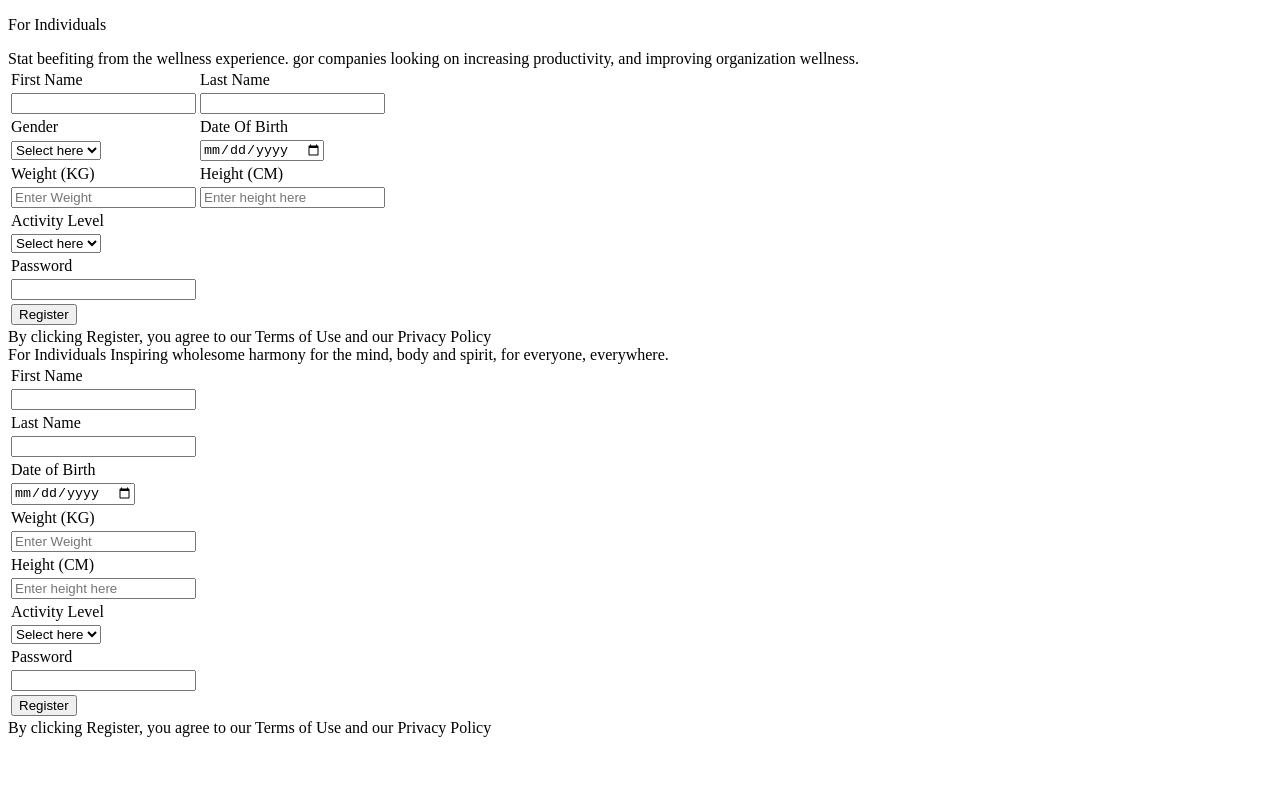
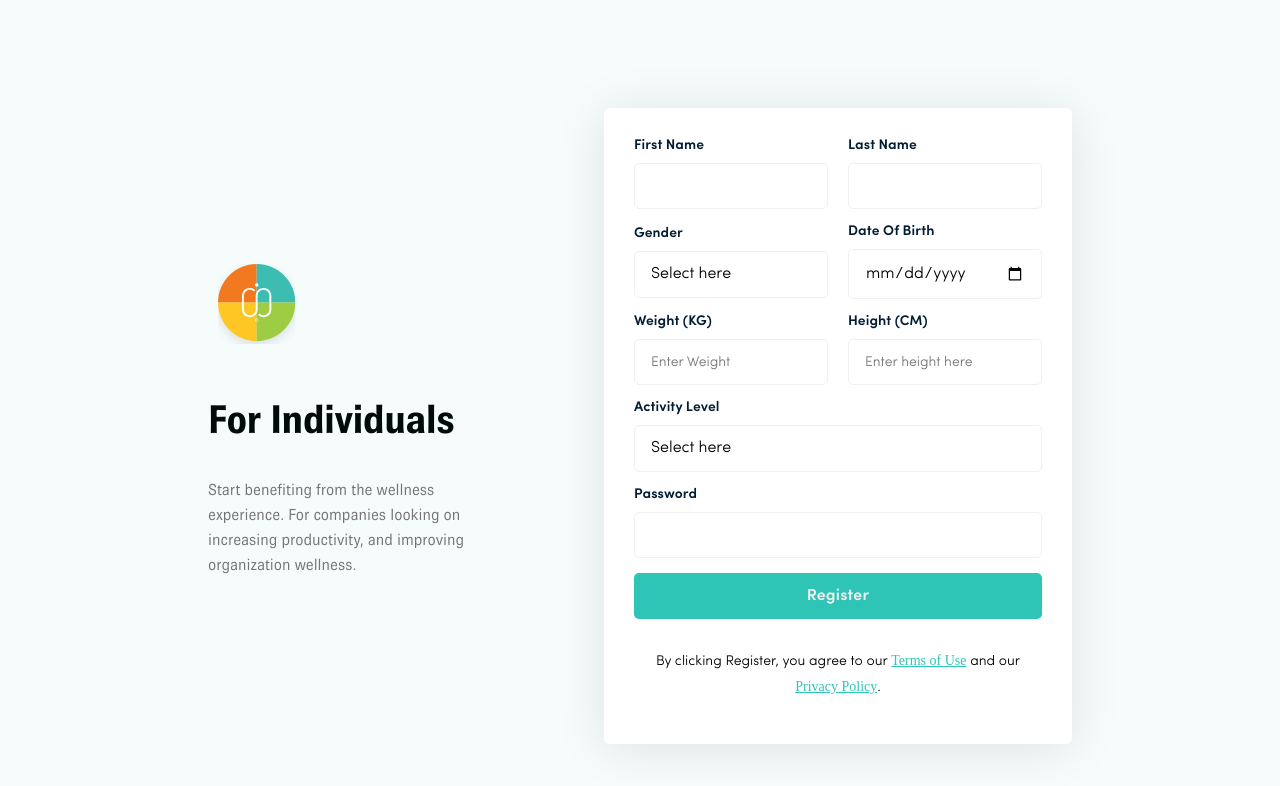
Before and after one commit to Ilyazlimahzah/Project1, a plain HTML site: page index.html in a window 1280 px wide. Drawn offline with Linux system fonts and the light colour scheme.

Commit message:
initial commit

```diff
--- a/index.css
+++ b/index.css
@@ -0,0 +1,220 @@
+
+@font-face {
+    font-family: 'Brown';
+    src: url('./fonts/BrownLightRegular.ttf');
+    font-weight: 300;
+}
+
+@font-face {
+    font-family: 'Brown';
+        src: url('./fonts/BrownBold.ttf');
+            font-weight: 700;
+}
+@font-face {
+    font-family: 'sofiaPro';
+    src: url('./fonts/SofiaProLight.ttf');
+    font-weight: 300;
+}
+@font-face {
+    font-family: 'sofiaPro';
+    src: url('./fonts/SofiaProSemiBold.ttf');
+    font-weight: 600;
+}
+
+
+body {
+    /* margin: auto; */
+    height: 100%;
+    background: rgba(46, 196, 182, 0.04);
+
+}
+input, select {
+    font-size: 14px;
+ all: unset;
+ padding: 14px 16px;
+ border-radius: 5px;
+ border: 1px solid #F0F0F0;
+}
+
+input::placeholder{
+    font-size: 14px;
+}
+
+input:focus,select:focus{
+    border-color: rgba(46, 196, 182, 1);
+}
+
+
+button {
+all: unset;
+width: calc(100% - 30px);
+background-color: #2EC4B6;
+padding: 15px;
+border-radius: 5px;
+color: #F0F0F0;
+text-align: center;
+font-family: sofiaPro;
+font-size: 16px;
+font-style: normal;
+font-weight: 600;
+line-height: normal;
+letter-spacing: 0.2px;
+}
+
+.icons {
+    display: inline;
+}
+ .picons {
+    display: inline-flex;
+    flex-direction: row;
+    padding: 5px;
+}
+.main-ctn-div {
+    /* justify-content: center; */
+    /* margin: auto; */
+    height: 100%;
+
+}
+.main-ctn{
+    height: 100%;
+}
+.main-div {
+    display: flex;
+    flex-direction: row;
+    justify-content: space-between;
+    gap: 100px;
+    padding: 100px 200px;
+    height: 100%;
+    align-items: center;
+
+}
+.flex-ctn-one {
+    width: 100%;
+    flex: 0.5;
+    justify-content: center;
+    font-family: "Brown";
+}
+.flex-ctn-two {
+ width: 100%;
+ flex: 0.5;
+ display: flex;
+ justify-content: center;
+ align-items: center;
+ gap: 10px;
+ border: 10px solid white;
+ border-radius: 6px;
+ box-shadow: 0px 4px 50px 0px rgba(4, 8, 19, 0.10);
+ padding: 20px;
+font-family: "sofiaPro";
+background: white;
+}
+
+.inline1, .inline2, .inline3 {
+    display: inline-flex;
+    flex-direction: row;
+    text-align: justify;
+    justify-content: space-between;
+    gap: 10px;
+}
+.div-one, .div-two{
+    display: flex;
+    align-items: center;
+    gap: 20px;
+}
+.div-ctn-one {
+    display: flex;
+    flex-direction: column;
+    gap: 10px;
+    width: 100%;
+}
+.p-class {
+    width: 100%;
+    /* max-width: 400px; */
+    color: #737373;
+    font-family: "Brown";
+    font-size: 16px;
+    font-style: normal;
+    font-weight: 300;
+    line-height: 25px;
+}
+.form {
+    display: flex;
+    flex-direction: column;
+    gap: 15px;
+    background-color: white;
+}
+a:link {
+    color: #2EC4B6;
+    font-family: Sofia Pro;
+    font-size: 14px;
+    font-style: normal;
+    font-weight: 500;
+    line-height: 25px;
+    text-decoration-line: underline;
+}
+h2 {
+    color: var(--CL-Black, #000B0A);
+
+        font-size: 40px;
+        font-style: normal;
+        font-weight: 700;
+        line-height: 50px;
+        letter-spacing: -0.8px;
+}
+label {
+color: var(--Text-Headings, #011C34);
+font-family: "sofiaPro";
+font-size: 14px;
+font-style: normal;
+font-weight: 600;
+line-height: normal;
+letter-spacing: 0.1px;
+}
+.pfooter {
+color: #000;
+font-family: "sofiaPro";
+font-size: 14px;
+font-style: normal;
+font-weight: 400;
+line-height: 25px;
+text-align: center;
+}
+.web-hide {
+    display: none;
+}
+/* responsiveness media queries */
+@media only screen and (max-width: 800px) {
+    .main-ctn {
+        display: flex;
+        flex-direction: column;
+    }
+ .web-hide {
+     display: flex;
+     flex-direction: row;
+     justify-content: space-between;
+     align-items: center;
+     padding: 0 24px;
+ }
+ .main-div {
+    flex-direction: column;
+     gap: 40px;
+     padding: 40px 24px;
+     height: 100%;
+     align-items: center;
+
+ }
+ .flex-ctn-two {
+     width:   -webkit-fill-available;
+ }
+    .div-one{
+        flex-direction: column;
+    }
+    .logo{
+        width: 40px;
+        height: 40px;
+    }
+    h2{
+        font-size: 30px;
+    }
+
+}
--- a/index.html
+++ b/index.html
@@ -1,197 +1,124 @@
 <!DOCTYPE html>
 <html lang="en">
 <head>
-    <link rel="stylesheet" href="index.css" type="text/css"/>
     <meta charset="UTF-8">
     <meta name="viewport" content="width=device-width, initial-scale=1.0">
-    <title>Document</title>
+    <title>For Individuals</title>
+    <link rel="stylesheet" href="index.css" type="text/css">
 </head>
 <body>
-    <div id="big div" class="bigs">
-    <p>For Individuals</p>
-    Stat beefiting from the wellness experience. gor companies looking on increasing productivity, and improving organization wellness.
+ <main class="main-ctn">
+  <div class="web-hide">
+     <p>9:41</p>
+    <div class="icons">
+        <div class="picons">
+            <svg xmlns="http://www.w3.org/2000/svg" height="16" width="20"
+               viewBox="0 0 640 512">
+                 <path
+                d="M576 0c17.7 0 32 14.3 32 32V480c0 17.7-14.3 32-32 32s-32-14.3-32-32V32c0-17.7 14.3-32 32-32zM448 96c17.7 0 32 14.3 32 32V480c0 17.7-14.3 32-32 32s-32-14.3-32-32V128c0-17.7 14.3-32 32-32zM352 224V480c0 17.7-14.3 32-32 32s-32-14.3-32-32V224c0-17.7 14.3-32 32-32s32 14.3 32 32zM192 288c17.7 0 32 14.3 32 32V480c0 17.7-14.3 32-32 32s-32-14.3-32-32V320c0-17.7 14.3-32 32-32zM96 416v64c0 17.7-14.3 32-32 32s-32-14.3-32-32V416c0-17.7 14.3-32 32-32s32 14.3 32 32z" />
+             </svg>
+            </div>
+         <div class="picons">
+            <svg xmlns="http://www.w3.org/2000/svg" height="16" width="20"
+            viewBox="0 0 640 512"><!--!Font Awesome Free 6.5.1 by @fontawesome - https://fontawesome.com License - https://fontawesome.com/license/free Copyright 2023 Fonticons, Inc.-->
+            <path
+            d="M54.2 202.9C123.2 136.7 216.8 96 320 96s196.8 40.7 265.8 106.9c12.8 12.2 33 11.8 45.2-.9s11.8-33-.9-45.2C549.7 79.5 440.4 32 320 32S90.3 79.5 9.8 156.7C-2.9 169-3.3 189.2 8.9 202s32.5 13.2 45.2 .9zM320 256c56.8 0 108.6 21.1 148.2 56c13.3 11.7 33.5 10.4 45.2-2.8s10.4-33.5-2.8-45.2C459.8 219.2 393 192 320 192s-139.8 27.2-190.5 72c-13.3 11.7-14.5 31.9-2.8 45.2s31.9 14.5 45.2 2.8c39.5-34.9 91.3-56 148.2-56zm64 160a64 64 0 1 0 -128 0 64 64 0 1 0 128 0z" />
+            </svg>
+        </div>
+        <div class="picons">
+            <svg xmlns="http://www.w3.org/2000/svg" height="16" width="18"
+             viewBox="0 0 576 512"><!--!Font Awesome Free 6.5.1 by @fontawesome - https://fontawesome.com License - https://fontawesome.com/license/free Copyright 2023 Fonticons, Inc.-->
+            <path
+            d="M464 160c8.8 0 16 7.2 16 16V336c0 8.8-7.2 16-16 16H80c-8.8 0-16-7.2-16-16V176c0-8.8 7.2-16 16-16H464zM80 96C35.8 96 0 131.8 0 176V336c0 44.2 35.8 80 80 80H464c44.2 0 80-35.8 80-80V320c17.7 0 32-14.3 32-32V224c0-17.7-14.3-32-32-32V176c0-44.2-35.8-80-80-80H80zm368 96H96V320H448V192z" />
+            </svg>
+        </div>
+ </div>
+  </div>
+<div class="main-ctn-div">
+        <div class="main-div">
+            <div class="flex-ctn-one">
              <div>
-    <form>
-    <table>
-        <thead></thead>
-        <tbody>
-            <tr>
-                <td>
-                    <label>First Name</label>
-                </td>
-                <td>
-                    <label>Last Name</label>
-                </td>
-            </tr>
-            <tr>
-                <td>
-                    <input type="text" name="" id="">
-                </td>
-                <td>
-                    <input type="text" name="" id="">
-                </td>
-            </tr>
-            <tr>
-                <td>
-                    <label>Gender</label>
-                </td>
-                <td>
-                    <label>Date Of Birth</label>
-                </td>
-            </tr>
-            <tr>
-                <td>
-                    <select name="gender" id="" placeholder="Select here">
+                <img src="images/logo.svg" alt="logo" class="logo">
+             </div>
+             <div id="" class="">
+                <h2>For Individuals</h2>
+                <p class="p-class">Start benefiting from the wellness experience. For companies looking on increasing productivity, and improving organization wellness.</p>
+             </div>
+            </div>
+            <div class="flex-ctn-two">
+                <form class="form">
+                    <div class="div-one">
+                    <div class="div-ctn-one">
+                        <label for="First" class="form-labels">First Name</label>
+                        <input class="input" type="text" name="" id="First">
+                    </div>
+
+                    <div class="div-ctn-one">
+                        <label for="Last" class="form-labels">Last Name</label>
+                        <input class="input" type="text" name="" id="Last">
+                    </div>
+                    </div>
+
+                    <div class="div-one">
+                        <div class="div-ctn-one" id="gender">
+                            <label class="form-labels">Gender</label>
+                            <select class="input" name="gender" id="" placeholder="Select here">
                                 <option value="Gender">Select here</option>
                                 <option value="Male">Male</option>
                                 <option value="Female">Female</option>
                             </select>
-                </td>
-                <td>
-                   <input type="date" name="" id="">
-                </td>
-            </tr>
-        <tr>
-            <td>
-                <label>Weight (KG)</label>
-            </td>
-            <td>
-                <label>Height (CM)</label>
-            </td>
-        </tr>
-        <tr>
-            <td>
-                <input type="text" name="" id="" placeholder="Enter Weight">
-            </td>
-            <td>
-                <input type="text" name="" id="" placeholder="Enter height here">
-            </td>
-        </tr>
-        <tr>
-            <td>
-                <label>Activity Level</label>
-            </td>
-            <tr>
-                <td>
-                    <select name="" id="">
+                        </div>
+
+                        <div class="div-ctn-one" id="dob">
+                            <label class="form-labels">Date Of Birth</label>
+                            <input class="input" type="date" name="" id="" placeholder="Select here">
+                        </div>
+                    </div>
+
+                    <div class="div-one">
+                        <div class="div-ctn-one">
+                            <label for="Weight" class="form-labels">Weight (KG)</label>
+                            <input class="input" type="text" name="" id="Weight" placeholder="Enter Weight">
+                        </div>
+
+                        <div class="div-ctn-one">
+                            <label for="Height" class="form-labels">Height (CM)</label>
+                            <input class="input" type="text" name="" id="Height" placeholder="Enter height here">
+                        </div>
+                    </div>
+
+                    <div class="div-one">
+                        <div class="div-ctn-one">
+                            <label class="form-labels" placeholder="Select here">Activity Level</label>
+                            <select class="select" name="" id="">
                                 <option value="">Select here</option>
                                 <option value=""></option>
                                 <option value=""></option>
                             </select>
-                </td>
-            </tr>
-            <tr>
-                <td>
-                    <label>Password</label>
-                </td>
-            </tr>
-            <tr>
-                <td>
-                    <input type="password" name="" id="">
-                </td>
-            </tr>
-            <tr>
-                <td>
-                    <button>Register</button>
-                </td>
-            </tr>
-        </tbody>
-    </table>
-    </form>
-    By clicking Register, you agree to our Terms of Use and our Privacy Policy
                         </div>
                     </div>
-    <div>
-        For Individuals
-        Inspiring wholesome harmony for the mind, body and spirit, for everyone, everywhere.
-        <form>
-            <table>
-                <thead></thead>
-                <tbody>
-                    <tr>
-                        <td>
-                        <label>First Name</label>
-                        </td>
-                    </tr>
-                    <tr>
-                        <td>
-                            <input type="text" name="" id="">
-                        </td>
-                    </tr>
-                    <tr>
-                        <td>
-                            <label>Last Name</label>
-                        </td>
-                    </tr>
-                    <tr>
-                        <td>
-                            <input type="text" name="" id="">
-                        </td>
-                    </tr>
-                    <tr>
-                        <td>
-                            <label>
-                                Date of Birth
-                            </label>
-                        </td>
-                    </tr>
-                    <tr>
-                        <td>
-                            <input type="date" name="" id="">
-                        </td>
-                    </tr>
-                    <tr>
-                        <td>
-                            <label>Weight (KG)</label>
-                        </td>
-                    </tr>
-                    <tr>
-                        <td>
-                            <input type="text" name="" id="" placeholder="Enter Weight">
-                        </td>
-                    </tr>
-                    <tr>
-                        <td>
-                            <label>Height (CM)</label>
-                        </td>
-                    </tr>
-                    <tr>
-                        <td>
-                            <input type="text" name="" id="" placeholder="Enter height here">
-                        </td>
-                    </tr>
-                    <tr>
-                        <td>
-                            <label>Activity Level</label>
-                        </td>
-                    </tr>
-                    <tr>
-                        <td>
-                            <select name="" id="">
-                                <option value="">Select here</option>
-                                <option value=""></option>
-                            </select>
-                        </td>
-                    </tr>
-                    <tr>
-                        <td>
-                            <label>Password</label>
-                        </td>
-                    </tr>
-                    <tr>
-                        <td>
-                            <input type="password" name="" id="">
-                        </td>
-                    </tr>
-                    <tr>
-                        <td>
-                            <button type="button">Register</button>
-                        </td>
-                    </tr>
-                </tbody>
-            </table>
+
+                    <div class="div-one">
+                        <div class="div-ctn-one">
+                            <label class="form-labels">Password</label>
+                            <input class="big-input" type="password" name="" id="">
+                        </div>
+                    </div>
+
+                    <div class="button">
+                        <button>Register</button>
+                    </div>
+                    <div id="terms">
+                        <p class="pfooter">By clicking Register, you agree to our <a href="https://google.com" target="_blank">Terms of Use</a> and our
+                            <a href="https://google.com" target="_blank">Privacy Policy</a>.</p>
+                    </div>
                 </form>
-        By clicking Register, you agree to our Terms of Use and our Privacy Policy
             </div>
+        </div>
+
+            </div>
+        </div>
+
+</main>
 </body>
 </html>
```
Also changed, not shown: fonts/BrownBold.ttf (added), fonts/BrownLightRegular.ttf (added), fonts/SofiaProLight.ttf (added), fonts/SofiaProSemiBold.ttf (added), images/logo.svg (added), 1 other file. Lines whose indentation alone changed are shown as unchanged.
